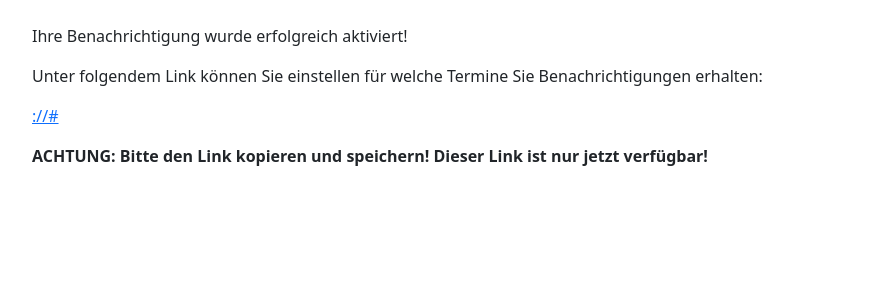
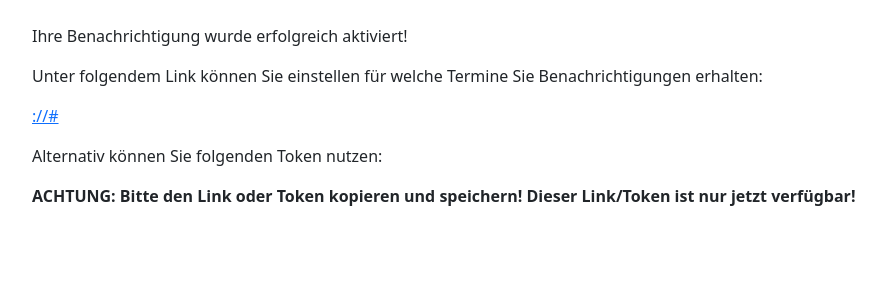
Before and after one commit to Atlasfreak/darmstadt-termine, a Django app: template templates/darmstadtTermine/activate.html in a window 1280 px wide. Shown: the top 300 px of the page, without its empty margins (50-936 px from the left). Run offline with Django 3.2, Linux system fonts and the light colour scheme; the template is opened without the code that fills it, so the values that code supplies are empty; some libraries are stand-ins or nearby versions.

Commit message:
Display the token seperatly after registering

```diff
--- a/templates/darmstadtTermine/include/edit_url.html
+++ b/templates/darmstadtTermine/include/edit_url.html
@@ -8,5 +8,9 @@
        rel="noopener noreferrer">{{ protocol }}://{{ domain }}{% url "darmstadtTermine:edit" token=token %}</a>
 </p>
 <p>
-    <strong>{% translate "ACHTUNG: Bitte den Link kopieren und speichern! Dieser Link ist nur jetzt verfügbar!" %}</strong>
+    {% translate "Alternativ können Sie folgenden Token nutzen:" %}
+    <div class="user-select-all">{{ token }}</div>
 </p>
+<p>
+    <strong>{% translate "ACHTUNG: Bitte den Link oder Token kopieren und speichern! Dieser Link/Token ist nur jetzt verfügbar!" %}</strong>
+</p>
```
